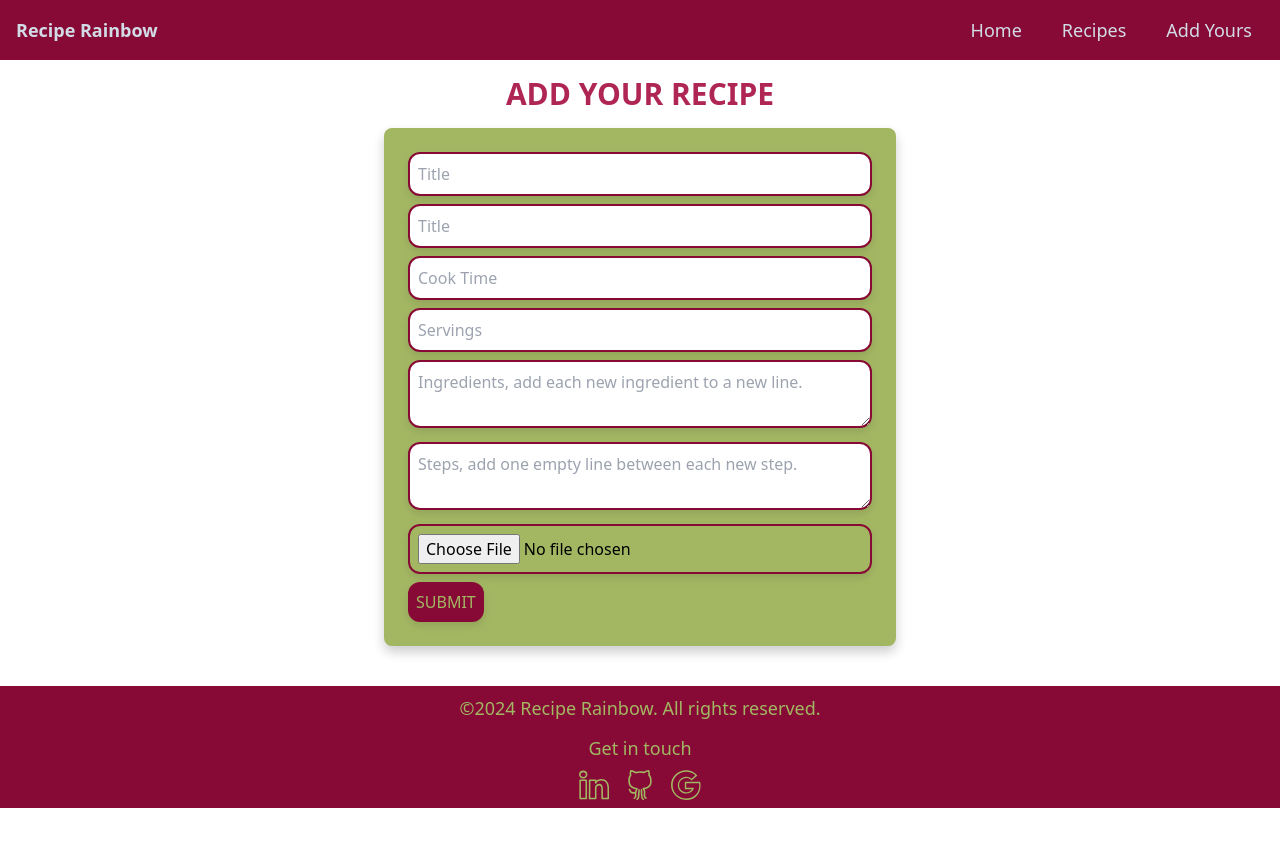
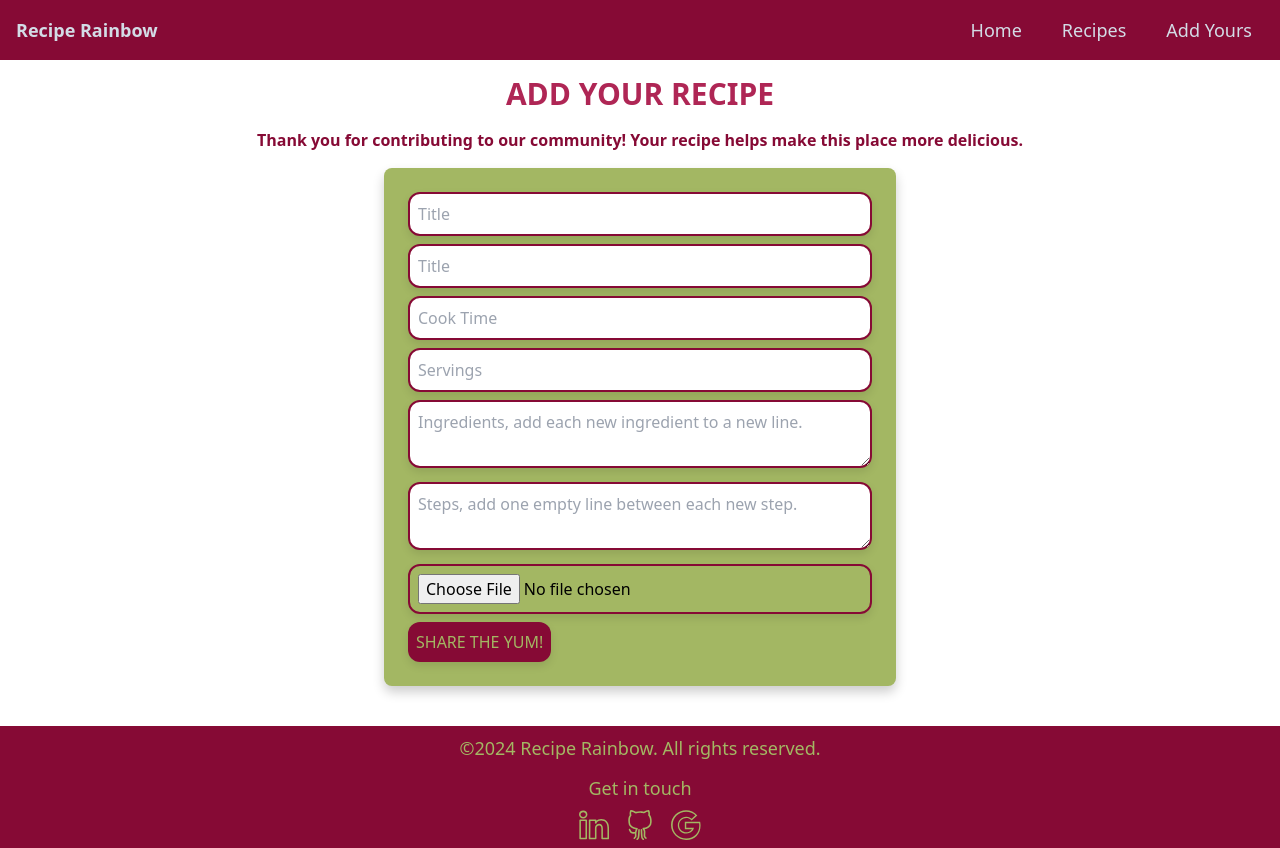
Before and after one commit to Adrienner1988/Recipe-Blog, a React (Vite) app: page /add in a window 1280 px wide. Before the commit the page ends 808 px from the top, so only its background shows below. Built offline with nearby package versions, Linux system fonts and the light colour scheme.

Commit message:
Added in hover action on the buttons, also changed the wording on the add recipe button and added a one line sentence on the AddRecipe page.

```diff
--- a/src/index.css
+++ b/src/index.css
@@ -10,6 +10,6 @@
     @apply border-2 border-solid border-darkPlum transition-all duration-500 hover:border-lightPlum rounded-xl w-full p-2 mb-2 shadow-custom-light;
   }
   button {
-    @apply border-none bg-darkPlum rounded-xl p-2 uppercase text-green transition-all duration-500 hover:text-grayLight cursor-pointer shadow-custom-light;
+    @apply border-none bg-darkPlum rounded-xl p-2 uppercase text-green transition-all duration-500 hover:text-grayLight cursor-pointer shadow-custom-light hover:scale-105;
   }
 }
--- a/src/views/AddRecipe.tsx
+++ b/src/views/AddRecipe.tsx
@@ -39,8 +39,16 @@ const AddRecipe = () => {
 
   return (
     <>
-      <div>
+    <div className="bg-grayLight"></div>
+      <div >
         <h2>Add Your Recipe</h2>
+      </div>
+
+      <div className="text-center m-4">
+        <p className="text-darkPlum font-semibold">
+          Thank you for contributing to our community! Your recipe helps make
+          this place more delicious.
+        </p>
       </div>
 
       <div className="flex justify-center">
@@ -88,19 +96,17 @@ const AddRecipe = () => {
               onChange={(e) => setSteps(e.target.value)}
               placeholder="Steps, add one empty line between each new step."
               required
-
             />
             <input
               type="file"
               onChange={(e) => setImage(e.target.files?.[0] || null)}
               required
-              className="border-2 border-solid border-darkPlum transition-all duration-500 hover:border-lightPlum rounded-xl w-full p-2 mb-2"
             />
             <button
               type="submit"
               className="border-none bg-darkPlum rounded-xl p-2 uppercase text-green transition-all duration-500 hover:text-grayLight cursor-pointer"
             >
-              Submit
+              Share the YUM!
             </button>
           </form>
         </div>
```
